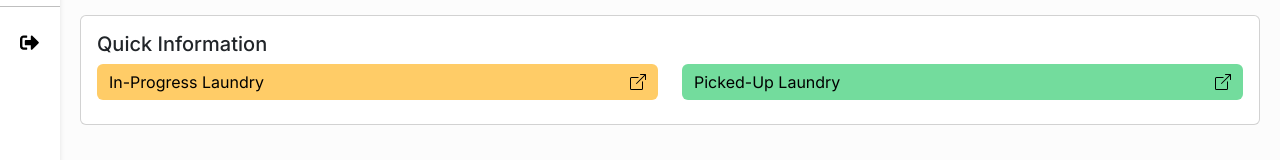
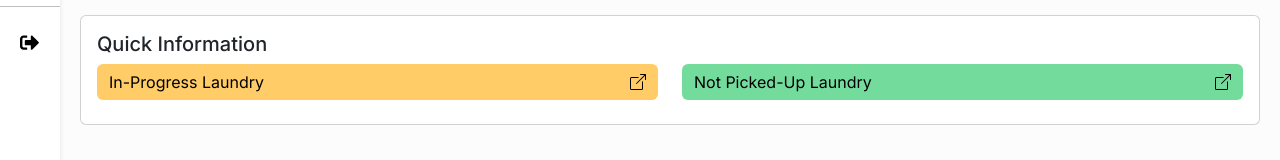
Before and after one commit to emelynhadasa/lms-fe, a React (Vite) app: page /dashboard in a window 1280 px wide. Shown: the part 289-449 px from the top of the page. Built offline with nearby package versions, Linux system fonts and the light colour scheme.

Commit message:
change picked up quickinfo name

```diff
--- a/src/components/Dashboard/QuickInfo.jsx
+++ b/src/components/Dashboard/QuickInfo.jsx
@@ -15,7 +15,7 @@ const QuickInfo = () => {
 
   useEffect(() => {
     fetchInProgress();
-    fetchPickedUp();
+    fetchNotPickedUp();
   });
 
   const fetchInProgress = async () => {
@@ -36,7 +36,7 @@ const QuickInfo = () => {
     }
   };
 
-  const fetchPickedUp = async () => {
+  const fetchNotPickedUp = async () => {
     try {
       const token = localStorage.getItem("token");
       console.log("KONTIGO. Token:", token);
@@ -50,7 +50,7 @@ const QuickInfo = () => {
       });
       setPickedUp(response.data.data.total);
     } catch (error) {
-      console.error('Error fetching picked up orders:', error);
+      console.error('Error fetching not-picked-up orders:', error);
     }
   };
 
@@ -77,7 +77,7 @@ const QuickInfo = () => {
                 className="btn btn-warning w-100 d-flex flex-column align-items-center justify-content-center picked-up-box"
               >
                 <div className="d-flex align-items-center justify-content-between w-100">
-                  <span>Picked-Up Laundry</span> <BsBoxArrowUpRight />
+                  <span>Not Picked-Up Laundry</span> <BsBoxArrowUpRight />
                 </div>
                 <p className="mb-0">{pickedUp}</p>
               </Link>
```
